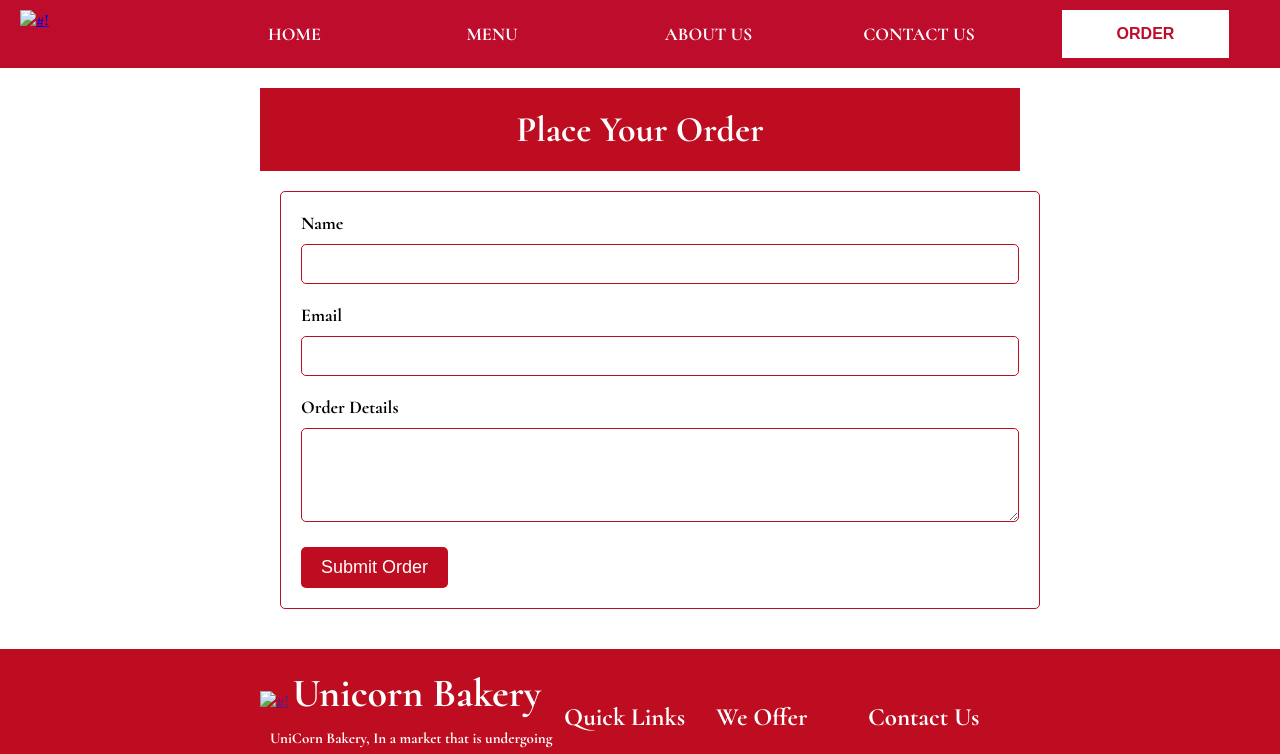
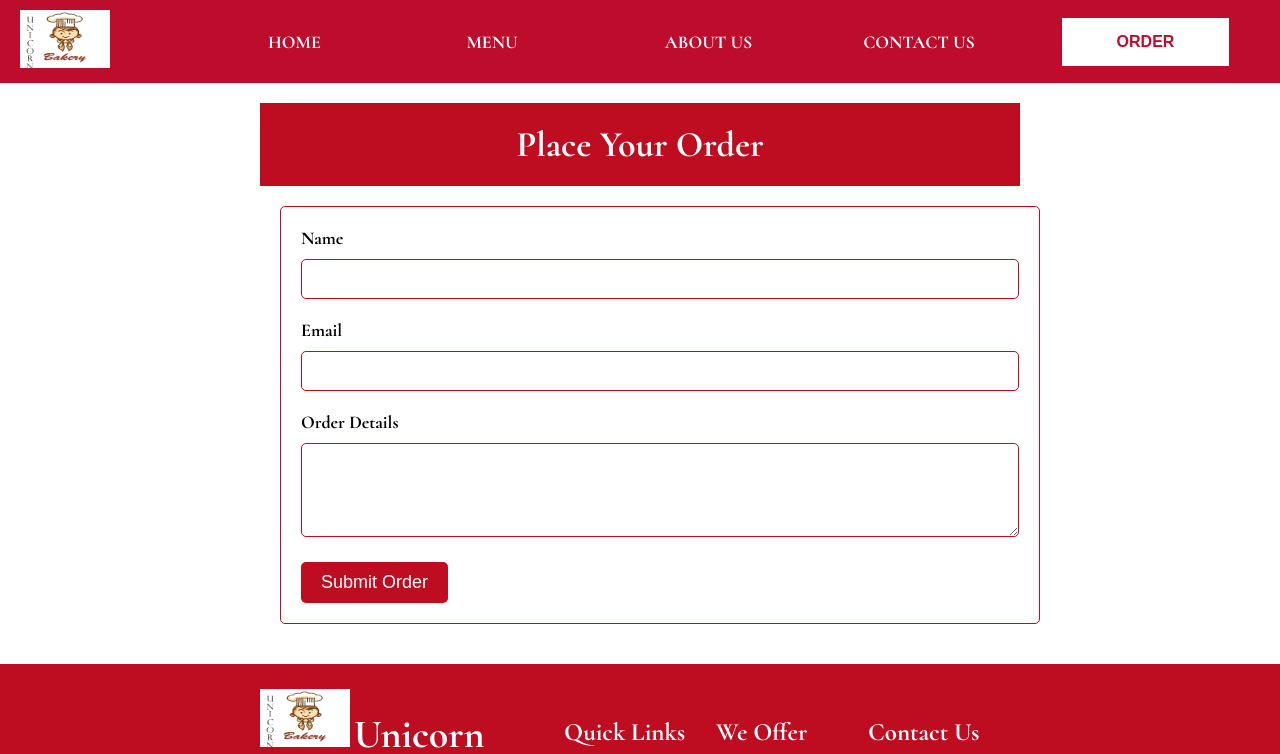
Before and after one commit to akashthanda14/BakeryWebsite, a plain HTML site: page order.html in a window 1280 px wide. Shown: the top 754 px of the page. Drawn offline with Linux system fonts and the light colour scheme.

Commit message:
Update order.html

```diff
--- a/order.html
+++ b/order.html
@@ -13,7 +13,7 @@
 
     <div class="navbar mobile-nav">
         <div class=" w20 flex mobile-nav">
-           <a href="index.html"> <img class="unicorn-logo" src="unicorn.logo.png" alt="#!"></a>
+           <a href="index.html"> <img class="unicorn-logo" src="Images/unicorn.logo.png" alt="#!"></a>
         </div>
         <div class="nav-items w80 flex mobile-nav">
             <a href="viewall.html">Home</a>
@@ -181,8 +181,8 @@
         <div class="flex mobile-flex tab-flex">
             <div class="w40 tab-100">
                 <div class="footer-widget">
-                    <a href=""> <img class="unicorn-logo" src="unicorn.logo.png" alt="#!"></a>
-                    <h2 class="mob-h2"  >Unicorn Bakery</h2>
+                    <a href=""> <img class="unicorn-logo" src="Images/unicorn.logo.png" alt="#!"></a>
+                    <h2 class="mob-h2">Unicorn Bakery</h2>
                     <div class="footer-para">
                         <p>
                             UniCorn Bakery, In a market
@@ -208,7 +208,7 @@
                     <h6 style="color: #fff;">Follow Us On : </h6>
                     <div class="social-icons">
 
-                        <a href="https://www.facebook.com/"> <img src="images/social-icons-removebg-preview.png"
+                        <a href="https://www.facebook.com/"> <img src="Images/social-icons-removebg-preview.png"
                                 alt="#!"></a>
                     </div>
                 </div>
```
